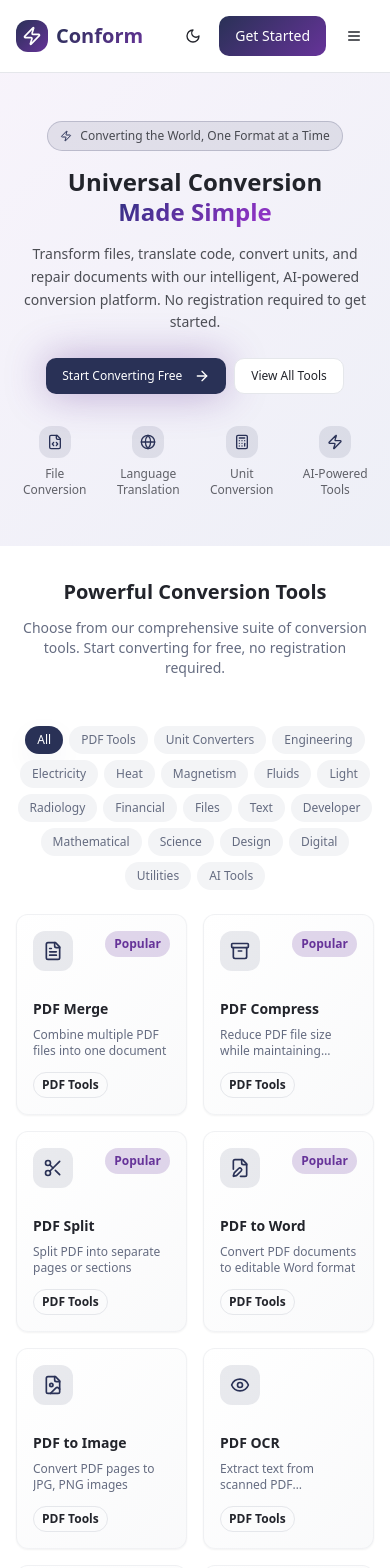
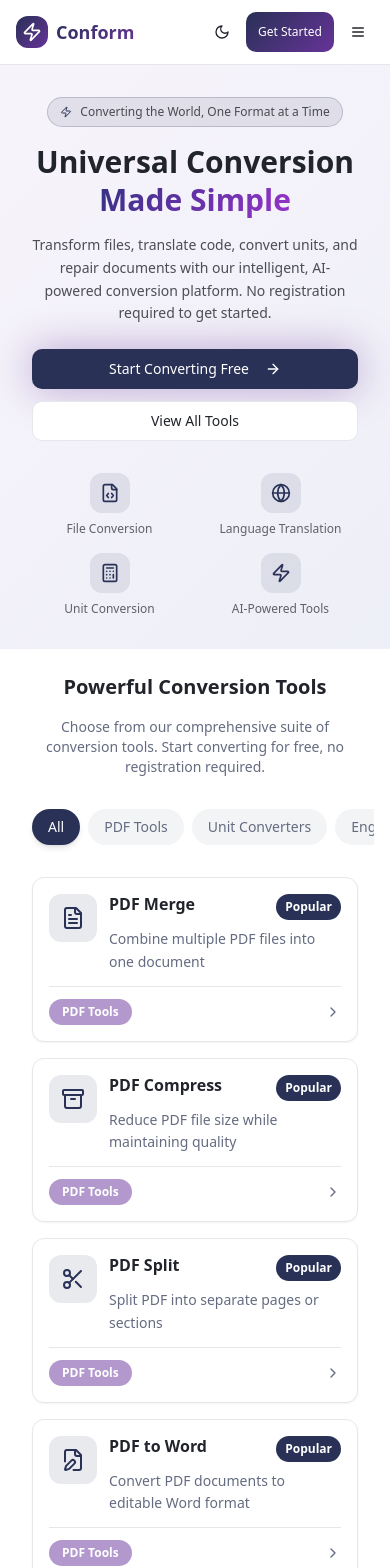
Before and after one commit to Gfibion/conform, a React (Vite) app: page / in a window 390 px wide. Shown: the top 1568 px of the page. Built offline with nearby package versions, Linux system fonts and the light colour scheme.

Commit message:
Refactor: Improve mobile UI layout
Adapt mobile layout to match desktop, adjust component sizes, and customize header.

```diff
--- a/src/components/Hero.tsx
+++ b/src/components/Hero.tsx
@@ -3,15 +3,15 @@ import { ArrowRight, FileCode, Globe, Calculator, Zap } from "lucide-react";
 
 export const Hero = () => {
   return (
-    <section className="relative py-12 lg:py-20 overflow-hidden bg-gradient-hero">
+    <section className="relative py-8 md:py-12 lg:py-20 overflow-hidden bg-gradient-hero">
       <div className="container mx-auto px-4 relative z-10">
-        <div className="text-center max-w-3xl mx-auto">
+        <div className="text-center max-w-4xl mx-auto">
           <div className="inline-flex items-center space-x-2 bg-primary/10 border border-primary/20 rounded-full px-3 py-1.5 mb-4">
             <Zap className="w-3 h-3 text-primary" />
             <span className="text-xs text-foreground/80">Converting the World, One Format at a Time</span>
           </div>
 
-          <h1 className="text-2xl md:text-4xl lg:text-6xl font-bold mb-4 text-foreground leading-tight">
+          <h1 className="text-3xl md:text-4xl lg:text-6xl font-bold mb-4 text-foreground leading-tight">
             Universal Conversion
             <br />
             <span className="bg-gradient-secondary bg-clip-text text-transparent">
@@ -19,51 +19,51 @@ export const Hero = () => {
             </span>
           </h1>
 
-          <p className="text-sm md:text-lg text-foreground/80 mb-6 max-w-2xl mx-auto leading-relaxed">
+          <p className="text-sm md:text-lg text-foreground/80 mb-6 max-w-2xl mx-auto leading-relaxed px-4">
             Transform files, translate code, convert units, and repair documents with our intelligent,
             AI-powered conversion platform. No registration required to get started.
           </p>
 
-          <div className="flex flex-row gap-2 justify-center mb-8">
+          <div className="flex flex-col sm:flex-row gap-3 justify-center mb-8 px-4">
             <Button
-              size="sm"
-              className="bg-primary text-primary-foreground hover:bg-primary/90 shadow-glow transition-all duration-300 hover:scale-105 text-xs px-4"
+              size="default"
+              className="bg-primary text-primary-foreground hover:bg-primary/90 shadow-glow transition-all duration-300 hover:scale-105 w-full sm:w-auto"
             >
               Start Converting Free
-              <ArrowRight className="w-3 h-3 ml-1" />
+              <ArrowRight className="w-4 h-4 ml-2" />
             </Button>
             <Button
-              size="sm"
+              size="default"
               variant="outline"
-              className="border-border hover:bg-accent text-xs px-4"
+              className="border-border hover:bg-accent w-full sm:w-auto"
             >
               View All Tools
             </Button>
           </div>
 
           {/* Feature icons */}
-          <div className="grid grid-cols-4 gap-4 mt-8">
+          <div className="grid grid-cols-2 sm:grid-cols-4 gap-4 mt-8 px-4">
             <div className="text-center">
-              <div className="w-8 h-8 bg-primary/10 rounded-lg mx-auto mb-2 flex items-center justify-center">
-                <FileCode className="w-4 h-4 text-primary" />
+              <div className="w-10 h-10 bg-primary/10 rounded-lg mx-auto mb-2 flex items-center justify-center">
+                <FileCode className="w-5 h-5 text-primary" />
               </div>
               <p className="text-xs text-foreground/70">File Conversion</p>
             </div>
             <div className="text-center">
-              <div className="w-8 h-8 bg-primary/10 rounded-lg mx-auto mb-2 flex items-center justify-center">
-                <Globe className="w-4 h-4 text-primary" />
+              <div className="w-10 h-10 bg-primary/10 rounded-lg mx-auto mb-2 flex items-center justify-center">
+                <Globe className="w-5 h-5 text-primary" />
               </div>
               <p className="text-xs text-foreground/70">Language Translation</p>
             </div>
             <div className="text-center">
-              <div className="w-8 h-8 bg-primary/10 rounded-lg mx-auto mb-2 flex items-center justify-center">
-                <Calculator className="w-4 h-4 text-primary" />
+              <div className="w-10 h-10 bg-primary/10 rounded-lg mx-auto mb-2 flex items-center justify-center">
+                <Calculator className="w-5 h-5 text-primary" />
               </div>
               <p className="text-xs text-foreground/70">Unit Conversion</p>
             </div>
             <div className="text-center">
-              <div className="w-8 h-8 bg-primary/10 rounded-lg mx-auto mb-2 flex items-center justify-center">
-                <Zap className="w-4 h-4 text-primary" />
+              <div className="w-10 h-10 bg-primary/10 rounded-lg mx-auto mb-2 flex items-center justify-center">
+                <Zap className="w-5 h-5 text-primary" />
               </div>
               <p className="text-xs text-foreground/70">AI-Powered Tools</p>
             </div>
--- a/src/components/Navigation.tsx
+++ b/src/components/Navigation.tsx
@@ -19,25 +19,25 @@ export const Navigation = () => {
   };
 
   return (
-    <nav className="sticky top-0 z-50 bg-background/80 backdrop-blur-md border-b border-border">
-      <div className="container mx-auto px-4 py-4 flex items-center justify-between">
+    <nav className="sticky top-0 z-50 bg-background/95 backdrop-blur-md border-b border-border">
+      <div className="container mx-auto px-4 py-3 flex items-center justify-between">
         <div className="flex items-center space-x-2">
           <div className="w-8 h-8 bg-gradient-primary rounded-lg flex items-center justify-center">
             <Zap className="w-5 h-5 text-white" />
           </div>
-          <span className="text-xl font-bold bg-gradient-primary bg-clip-text text-transparent">
+          <span className="text-lg md:text-xl font-bold bg-gradient-primary bg-clip-text text-transparent">
             Conform
           </span>
         </div>
 
         <div className="hidden md:flex items-center space-x-6">
-          <a href="#tools" className="text-muted-foreground hover:text-foreground transition-colors">
+          <a href="#tools" className="text-muted-foreground hover:text-foreground transition-colors text-sm">
             Tools
           </a>
-          <a href="#about" className="text-muted-foreground hover:text-foreground transition-colors">
+          <a href="#about" className="text-muted-foreground hover:text-foreground transition-colors text-sm">
             About
           </a>
-          <a href="#pricing" className="text-muted-foreground hover:text-foreground transition-colors">
+          <a href="#pricing" className="text-muted-foreground hover:text-foreground transition-colors text-sm">
             Pricing
           </a>
         </div>
@@ -47,17 +47,17 @@ export const Navigation = () => {
             variant="ghost"
             size="icon"
             onClick={toggleTheme}
-            className="w-9 h-9"
+            className="w-8 h-8 md:w-9 md:h-9"
           >
             {isDark ? <Sun className="w-4 h-4" /> : <Moon className="w-4 h-4" />}
           </Button>
-          <Button variant="outline" className="hidden md:flex">
+          <Button variant="outline" className="hidden md:flex text-xs px-3">
             Sign In
           </Button>
-          <Button className="bg-gradient-primary text-primary-foreground border-0 hover:shadow-glow transition-all">
+          <Button className="bg-gradient-primary text-primary-foreground border-0 hover:shadow-glow transition-all text-xs md:text-sm px-3 md:px-4">
             Get Started
           </Button>
-          <Button variant="ghost" size="icon" className="md:hidden">
+          <Button variant="ghost" size="icon" className="md:hidden w-8 h-8">
             <Menu className="w-4 h-4" />
           </Button>
         </div>
--- a/src/components/ToolsGrid.tsx
+++ b/src/components/ToolsGrid.tsx
@@ -608,17 +608,17 @@ export const ToolsGrid = () => {
   if (selectedTool && selectedToolData?.component) {
     const ToolComponent = selectedToolData.component;
     return (
-      <section className="py-16 bg-background">
+      <section className="py-8 md:py-16 bg-background min-h-screen">
         <div className="container mx-auto px-4">
           <div className="mb-6">
             <button
               onClick={() => setSelectedTool(null)}
-              className="text-primary hover:text-primary-glow transition-colors mb-4"
+              className="text-primary hover:text-primary-glow transition-colors mb-4 flex items-center gap-2"
             >
               ← Back to Tools
             </button>
-            <h2 className="text-2xl font-bold mb-2">{selectedToolData.title}</h2>
-            <p className="text-muted-foreground">{selectedToolData.description}</p>
+            <h2 className="text-xl md:text-2xl font-bold mb-2">{selectedToolData.title}</h2>
+            <p className="text-muted-foreground text-sm md:text-base">{selectedToolData.description}</p>
           </div>
           <ToolComponent />
         </div>
@@ -627,27 +627,27 @@ export const ToolsGrid = () => {
   }
 
   return (
-    <section id="tools" className="py-8 bg-background">
+    <section id="tools" className="py-6 md:py-8 bg-background">
       <div className="container mx-auto px-4">
-        <div className="text-center mb-12">
-          <h2 className="text-xl md:text-3xl font-bold mb-3">
+        <div className="text-center mb-8">
+          <h2 className="text-xl md:text-3xl font-bold mb-4">
             Powerful Conversion Tools
           </h2>
-          <p className="text-sm md:text-lg text-muted-foreground max-w-2xl mx-auto">
+          <p className="text-sm md:text-lg text-muted-foreground max-w-2xl mx-auto px-4">
             Choose from our comprehensive suite of conversion tools.
             Start converting for free, no registration required.
           </p>
         </div>
 
-        {/* Category Filter */}
-        <div className="flex flex-wrap justify-center gap-1.5 mb-6">
+        {/* Category Filter Pills */}
+        <div className="flex overflow-x-auto gap-2 mb-6 px-4 scrollbar-hide pb-2">
           {categories.map((category) => (
             <button
               key={category}
               onClick={() => setFilter(category)}
-              className={`px-3 py-1.5 rounded-full text-xs transition-all ${
+              className={`px-4 py-2 rounded-full text-sm font-medium whitespace-nowrap transition-all duration-200 ${
                 filter === category
-                  ? "bg-primary text-primary-foreground shadow-primary"
+                  ? "bg-primary text-primary-foreground shadow-md"
                   : "bg-muted text-muted-foreground hover:bg-muted/80"
               }`}
             >
@@ -657,44 +657,64 @@ export const ToolsGrid = () => {
         </div>
 
         {/* Tools Grid */}
-        <div className="grid grid-cols-2 md:grid-cols-3 lg:grid-cols-4 xl:grid-cols-5 gap-4">
+        <div className="grid grid-cols-1 md:grid-cols-2 lg:grid-cols-3 gap-4 px-4">
           {filteredTools.map((tool) => {
             const Icon = tool.icon;
             return (
               <Card
                 key={tool.id}
-                className={`group cursor-pointer transition-all duration-300 hover:shadow-card hover:-translate-y-1 bg-gradient-card border-border/50 ${
+                className={`group cursor-pointer transition-all duration-200 hover:shadow-lg hover:scale-[1.02] bg-card border-border ${
                   tool.component ? 'hover:shadow-glow' : ''
                 }`}
                 onClick={() => handleToolClick(tool.id)}
               >
-                <CardContent className="p-4">
-                  <div className="flex items-start justify-between mb-4">
-                    <div className="w-10 h-10 bg-primary/10 rounded-lg flex items-center justify-center group-hover:bg-primary/20 transition-colors mb-3">
-                      <Icon className="w-5 h-5 text-primary" />
+                <CardContent className="p-4 h-full flex flex-col">
+                  <div className="flex items-start space-x-3 mb-3">
+                    <div className="w-12 h-12 bg-primary/10 rounded-xl flex items-center justify-center group-hover:bg-primary/20 transition-colors flex-shrink-0">
+                      <Icon className="w-6 h-6 text-primary" />
                     </div>
+                    <div className="flex-1 min-w-0">
+                      <div className="flex items-start justify-between mb-2">
+                        <h3 className="font-semibold text-foreground text-base leading-tight group-hover:text-primary transition-colors">
+                          {tool.title}
+                        </h3>
                         {tool.popular && (
-                      <Badge variant="secondary" className="bg-secondary/20 text-secondary text-xs px-2 py-1">
+                          <Badge
+                            variant="default"
+                            className="text-xs px-2 py-1 bg-primary text-primary-foreground ml-2 flex-shrink-0"
+                          >
                             Popular
                           </Badge>
                         )}
                       </div>
-
-                  <h3 className="font-semibold mb-2 group-hover:text-primary transition-colors text-sm">
-                    {tool.title}
-                  </h3>
-                  <p className="text-xs text-muted-foreground mb-3 line-clamp-2">
+                      <p className="text-muted-foreground text-sm leading-relaxed">
                         {tool.description}
                       </p>
+                    </div>
+                  </div>
 
-                  <Badge variant="outline" className="text-xs px-2 py-1">
+                  <div className="mt-auto pt-3 border-t border-border">
+                    <div className="flex items-center justify-between">
+                      <Badge
+                        variant="secondary"
+                        className="text-xs px-3 py-1 bg-secondary/50"
+                      >
                         {tool.category}
                       </Badge>
+                      <ChevronRight className="w-4 h-4 text-muted-foreground group-hover:text-primary transition-colors" />
+                    </div>
+                  </div>
                 </CardContent>
               </Card>
             );
           })}
         </div>
+
+        {filteredTools.length === 0 && (
+          <div className="text-center py-12">
+            <p className="text-muted-foreground">No tools found in this category.</p>
+          </div>
+        )}
       </div>
     </section>
   );
```
Lines whose indentation alone changed are shown as unchanged.
